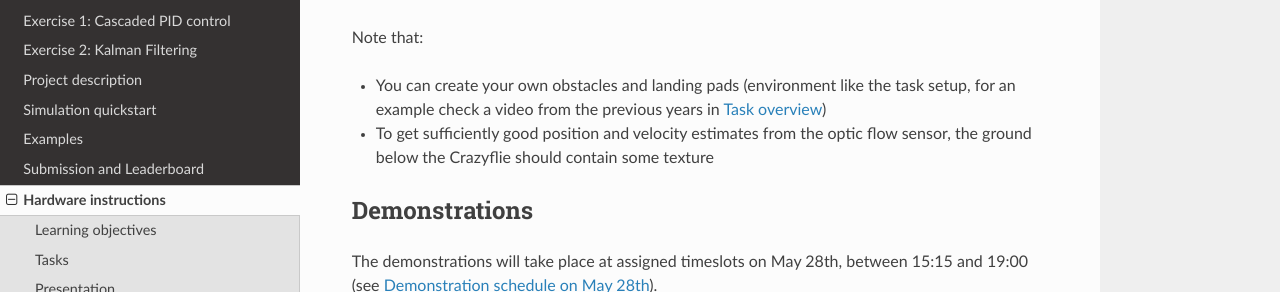
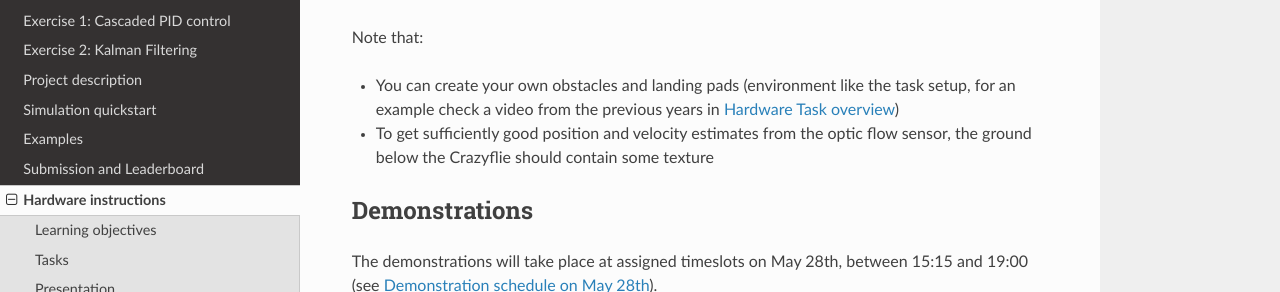
Before and after one commit to Ben-Jarvis/TEMP-crazy-tutorials-2024, a Sphinx documentation site: the page built from docs/assignment/hardware_instruction.rst, in a window 1280 px wide and 900 px high, scrolled down 1232 px. Shown: the part 158-450 px from the top of the window. Built offline with Sphinx 7.4.7 and the Read the Docs theme 2.0.0, drawn with Linux system fonts in a browser that asks for light colours.

Commit message:
Docs update Julius - Reference Mod

```diff
--- a/docs/assignment/hardware_instruction.rst
+++ b/docs/assignment/hardware_instruction.rst
@@ -49,7 +49,7 @@ You will prepare and submit a video of one of your trials with your own obsatcle
 
 Note that:
 
-- You can create your own obstacles and landing pads (environment like the task setup, for an example check a video from the previous years in :ref:`Task overview`)
+- You can create your own obstacles and landing pads (environment like the task setup, for an example check a video from the previous years in :ref:`Hardware Task overview`)
 - To get sufficiently good position and velocity estimates from the optic flow sensor, the ground below the Crazyflie should contain some texture
 
 Demonstrations
```
